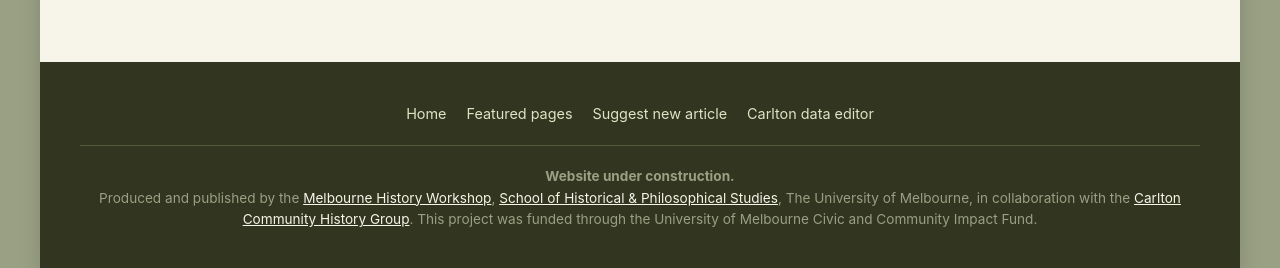
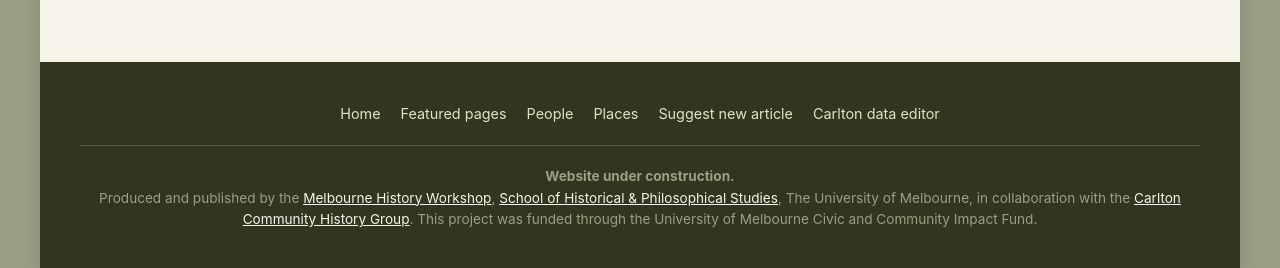
Before and after one commit to notamitchell/order, a Jekyll site: the page built from index.md, in a window 1280 px wide. Shown: the part 1146-1414 px from the top of the page. Built offline with Jekyll 4.4.1, drawn with Linux system fonts in a browser that asks for light colours; a script that is not in the unit is left out.

Commit message:
Link the People and Places pages from the footer
Co-Authored-By: Claude Opus 5.5 <noreply@anthropic.com>
Claude-Session: https://claude.ai/code/session_01TQE2zKrzn8CCW8PUk8e3eM

```diff
--- a/_layouts/default.html
+++ b/_layouts/default.html
@@ -125,6 +125,8 @@
                 <ul class="footer-links">
                     <li><a href="index">Home</a></li>
                     <li><a href="aToZ">Featured pages</a></li>
+                    <li><a href="people">People</a></li>
+                    <li><a href="places">Places</a></li>
                     <li><a href="new">Suggest new article</a></li>
                      <li><a href="admin/carlton-data-editor.html">Carlton data editor</a></li>
                 </ul>
```
